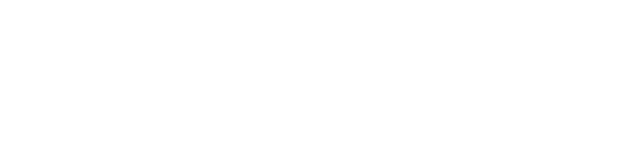
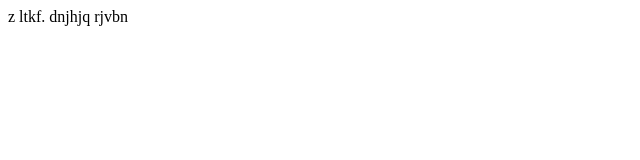
Before and after one commit to Alexandra0994/Mytest, a plain HTML site: page index.html in a window 1280 px wide. Shown: the whole page, without its empty margins (0-640 px from the left). Drawn offline with Linux system fonts and the light colour scheme.

Commit message:
add text2

```diff
--- a/index.html
+++ b/index.html
@@ -6,6 +6,6 @@
     <title>Document</title>
 </head>
 <body>
-
+    <div>z ltkf. dnjhjq rjvbn</div>
 </body>
 </html>
```
